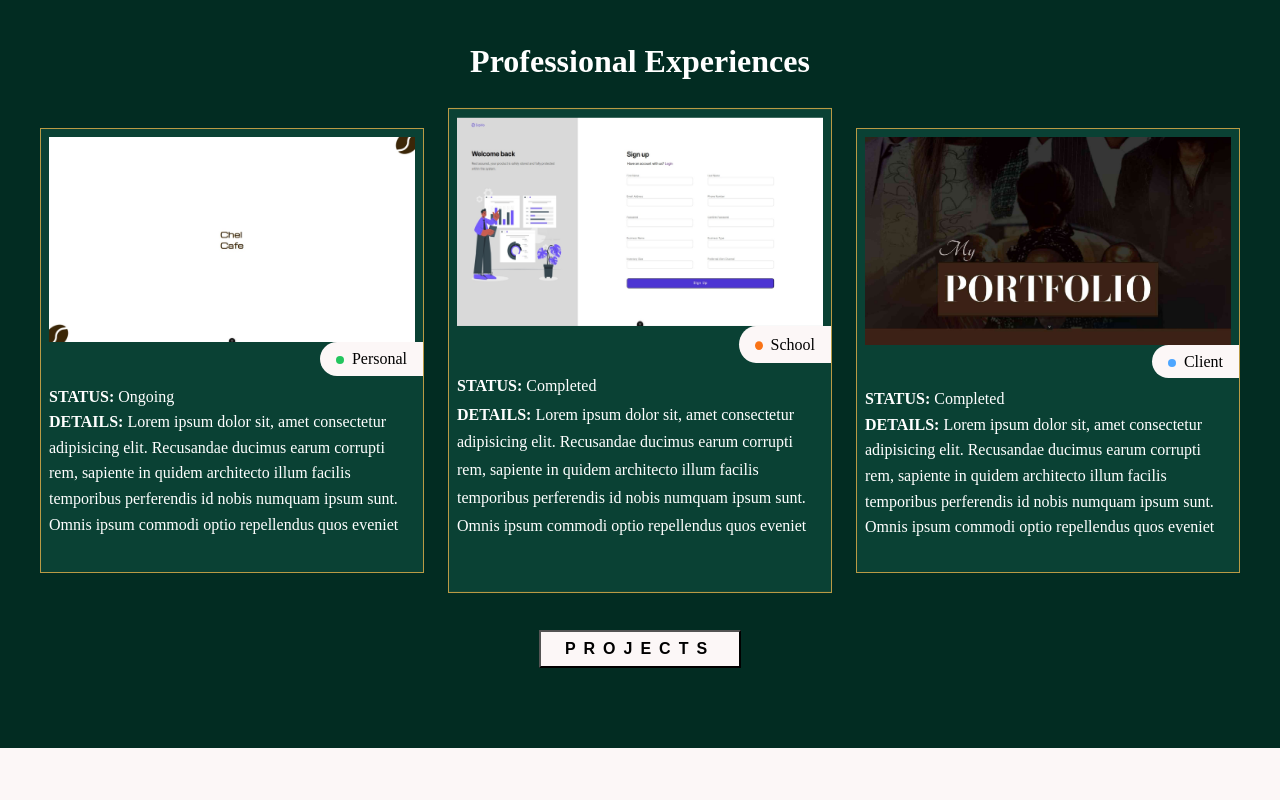
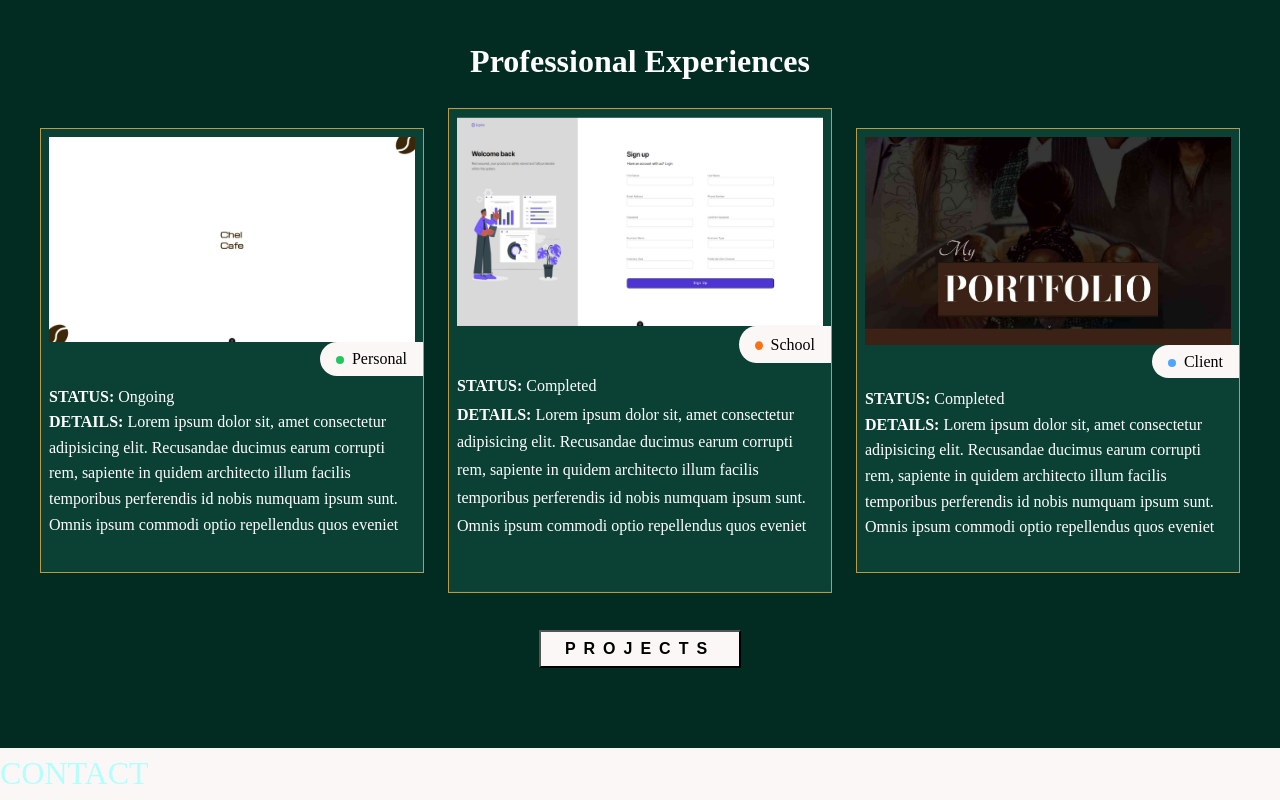
Before and after one commit to Lovethrech/my-main-portfolio, a Vue app: page / in a window 1280 px wide. Shown: the part 1583-2383 px from the top of the page. Before the commit the page ends 2331 px from the top, so only its background shows below. Built offline with nearby package versions, Linux system fonts and the light colour scheme.

Commit message:
working on the home-contact components.

```diff
--- a/src/components/contact/ContactCtn.vue
+++ b/src/components/contact/ContactCtn.vue
@@ -1,7 +1,11 @@
+<script setup>
+import ContactTitle from './ContactTitle.vue';
+</script>
+
 <template>
     <section class="contact-ctn">
         <div class="contact-main-ctn">
-
+            <ContactTitle/>
         </div>
     </section>
 </template>
--- a/src/components/contact/ContactTitle.vue
+++ b/src/components/contact/ContactTitle.vue
@@ -3,3 +3,14 @@
         Contact
     </h3>
 </template>
+
+<style scoped>
+.contact-title{
+    color: #b2fffc;
+    font-family: "Orbitron", serif;
+    font-size:4vh;
+    text-transform: uppercase;
+    text-align: left;
+    font-style: normal;
+}
+</style>
```
